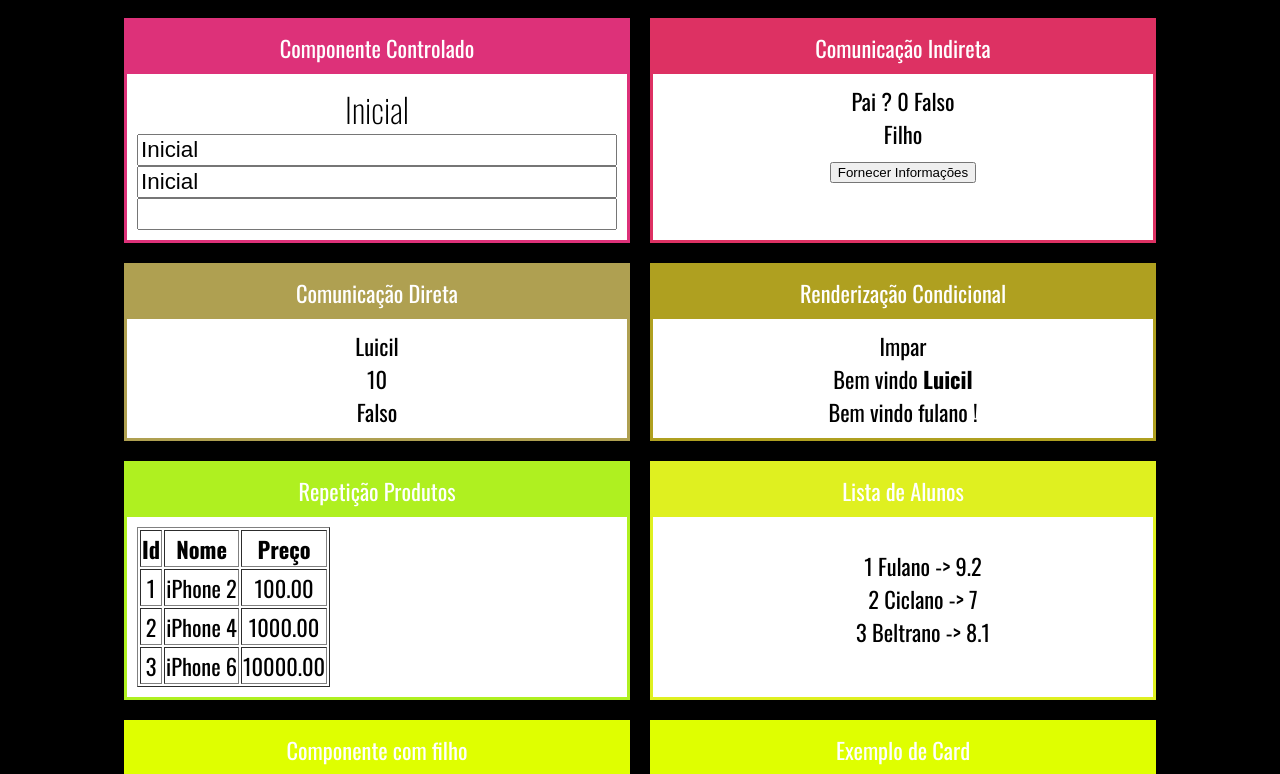
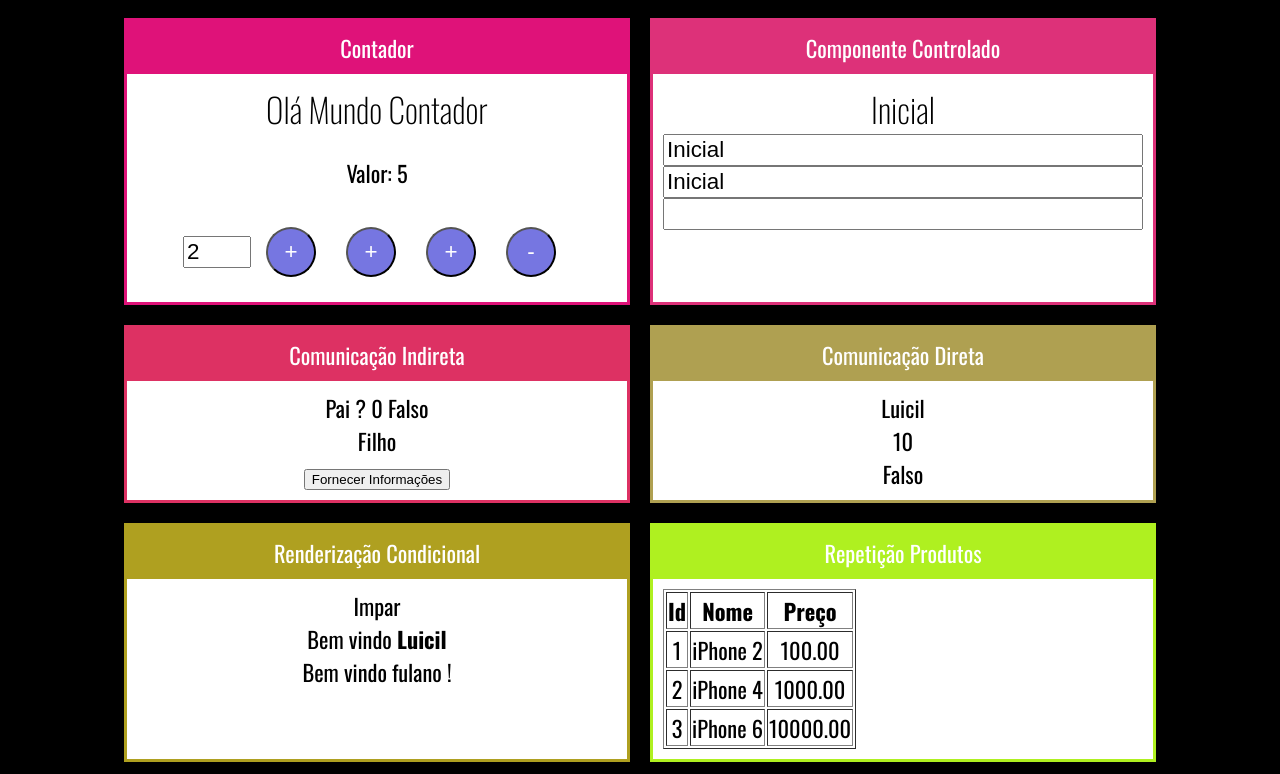
Before and after one commit to luicil/fundamentos-react, a React (Create React App) app: page / in a window 1280 px wide. Shown: the top 774 px of the page. Built offline with nearby package versions, Linux system fonts and the light colour scheme.

Commit message:
Contador 1

```diff
--- a/src/app.jsx
+++ b/src/app.jsx
@@ -17,6 +17,7 @@
 import DiretaPai from './components/comunicacao/diretaPai'
 import IndiretaPai from './components/comunicacao/indiretaPai'
 import Input from './components/formulario/input'
+import Contador from './components/contador/Contador'
 
 
 const tag = <strong>Olá React</strong>
@@ -27,6 +28,9 @@
 
         <div className="Cards" >
 
+        <Card titulo="Contador" color="#DF1279" >
+                <Contador numeroInicial={5} passoInicial={2} />
+            </Card>
 
             <Card titulo="Componente Controlado" color="#DD3179" >
                 <Input />
--- /dev/null
+++ b/src/components/contador/Contador.css
@@ -0,0 +1,14 @@
+.Contador input {
+    font-size: 1.4rem;
+    width: 60px;
+}
+
+.Contador button {
+    margin: 15px;
+    width: 50px;
+    height: 50px;
+    border-radius: 50%;
+    background-color: rgb(118, 118, 225);
+    color: white;
+    font-size: 1.4rem;
+}
--- /dev/null
+++ b/src/components/contador/Contador.jsx
@@ -0,0 +1,69 @@
+import React from 'react'
+import './Contador.css'
+
+class Contador extends React.Component{
+
+// state={
+//     numero: this.props.numeroInicial
+// }
+
+constructor(props){
+    super(props)
+    this.state={
+        numero: props.numeroInicial || 0,
+        passo: props.passoInicial || 1,
+     }
+
+     this.inc2 = this.inc2.bind(this)
+}
+    inc1(){
+        this.setState({
+            numero: this.state.numero + this.state.passo,
+        })
+    }
+
+    inc2(){
+        this.setState({
+            numero: this.state.numero + this.state.passo,
+        })
+    }
+
+    inc = () =>{
+        this.setState({
+            numero: this.state.numero + this.state.passo,
+        })
+    }
+
+    dec = () =>{
+        this.setState({
+            numero: this.state.numero - this.state.passo,
+        })
+    }
+
+    setPasso = (e) => {
+        this.setState({
+            passo: +e.target.value,
+        })
+    }
+
+    render(){
+        return(
+            <div className="Contador">
+                <h2>Olá Mundo Contador</h2>
+                <p>Valor: {this.state.numero}</p>
+                <label htmlFor="passoInput">
+                    <input id="passoInput" type="number"
+                    value={this.state.passo}
+                    onChange={this.setPasso}
+                    />
+                </label>
+                <button onClick={this.inc}>+</button>
+                <button onClick={e => this.inc1()}>+</button>
+                <button onClick={this.inc2}>+</button>
+                <button onClick={this.dec}>-</button>
+            </div>
+        )
+    }
+}
+
+export default Contador
```
